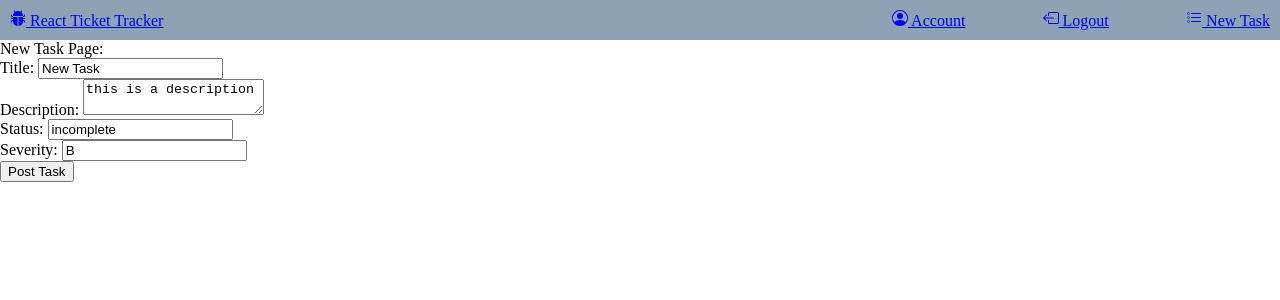
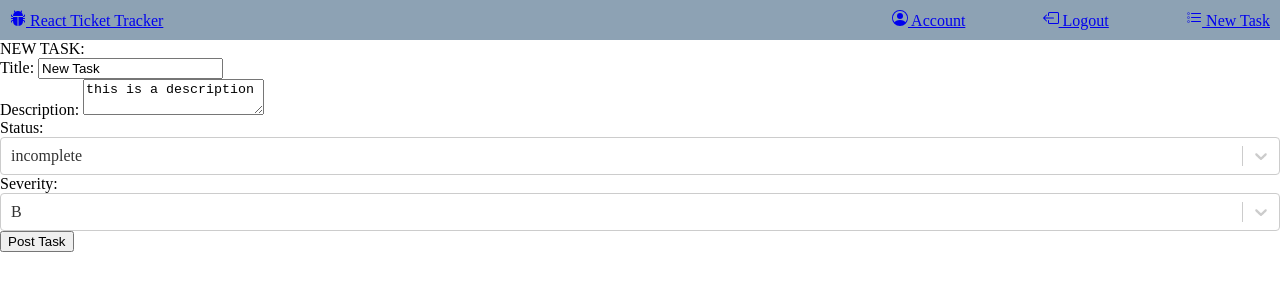
Before and after one commit to nlbdotdev/react-ticket-frontend, a React (Create React App) app: page /newtask in a window 1280 px wide. Shown: the top 300 px of the page. Built offline with nearby package versions, Linux system fonts and the light colour scheme.

Commit message:
sign up skeleton

```diff
--- a/package.json
+++ b/package.json
@@ -14,6 +14,7 @@
     "react-redux": "^8.0.1",
     "react-router-dom": "^6.3.0",
     "react-scripts": "5.0.1",
+    "react-select": "^5.3.1",
     "web-vitals": "^2.1.4"
   },
   "scripts": {
--- a/src/App.css
+++ b/src/App.css
@@ -42,7 +42,7 @@ body {
   /* justify-content: space-between; */
 }
 
-.task:hover {
+.task--task:hover {
   border: red 3px solid;
   margin: 7px;
   cursor: pointer;
--- /dev/null
+++ b/src/components/Signup.jsx
@@ -0,0 +1,21 @@
+import React from 'react'
+
+export default function Signup() {
+  return (
+    <div>
+        <h1>Sign Up:</h1>
+
+        <label>User Name</label>
+        <input></input>
+
+        <label>Password: </label>
+        <input type="password"></input>
+
+        <button>Sign Up</button>
+
+        <div>Error: ?</div>
+
+
+    </div>
+  )
+}
--- a/src/components/Task.jsx
+++ b/src/components/Task.jsx
@@ -3,7 +3,7 @@ import { useDispatch } from 'react-redux'
 import { setActiveTask } from '../features/taskSlice'
 import { printDate } from '../middleware/datetime'
 
-export default function Task({ uid, title, desc, status, severity, time_created, time_updated }) {
+export default function Task({ uid, title, desc, status, severity, author, time_created, time_updated }) {
 
   const dispatch = useDispatch()
 
@@ -17,6 +17,7 @@ export default function Task({ uid, title, desc, status, severity, time_created,
       <div>Description: {desc}</div>
       <div className="task__severity">{severity}</div>
       <div className="task__status">{status}</div>
+      <div className="task__author">{author}</div>
       <div className="task__updated">{printDate(time_updated)}</div>
       <div className="task__created">{printDate(time_created)}</div>
     </div>
--- a/src/features/taskSlice.js
+++ b/src/features/taskSlice.js
@@ -12,34 +12,22 @@ console.log('url:', url)
 console.log(process.env.REACT_APP_DEV_ENV)
 
 const initialState = {
-    tasks: [
-        // {
-        //     uid: 1,
-        //     title: 'task one',
-        //     status: 'completed',
-        //     priority: 'high'
-        // },
-        // {
-        //     uid: 2,
-        //     title: 'task two',
-        //     status: 'incompleted',
-        //     priority: 'medium'
-        // },
-        // {
-        //     uid: 3,
-        //     title: 'task three',
-        //     status: 'completed',
-        //     priority: 'low'
-        // },
-        // {
-        //     uid: 4,
-        //     title: 'task four',
-        //     status: 'incompleted',
-        //     priority: 'high'
-        // },
+    tasks: [],
+    // UID of the task to edit, if it is -1, it is treated as a new task
+    activeTask: -1,
+    severityOptions: [
+        { value: 'High', label: 'High' },
+        { value: 'Medium', label: 'Medium' },
+        { value: 'Low', label: 'Low' },
     ],
-    // UID of the task to edit, if it is -1, it is treated as a new task
-    activeTask: -1
+    statusOptions: [
+        { value: 'open', label: 'open' },
+        { value: 'in progress', label: 'in progress' },
+        { value: 'blocked', label: 'blocked' },
+        { value: 'regression', label: 'regression' },
+        { value: 'closed', label: 'closed' },
+        { value: 'reopen', label: 'reopen' },
+    ]
 }
 
 export const taskSlice = createSlice({
--- a/src/pages/Account.jsx
+++ b/src/pages/Account.jsx
@@ -1,7 +1,11 @@
 import React from 'react'
+import Signup from '../components/Signup'
+
 
 export default function Account() {
   return (
-    <div>Account</div>
+    <div>Account
+        <Signup/>    </div>
+
   )
 }
--- a/src/pages/NewTask.jsx
+++ b/src/pages/NewTask.jsx
@@ -2,6 +2,9 @@ import React, { useEffect, useState } from 'react'
 import { useDispatch, useSelector } from 'react-redux'
 import { fetchTasks, postTask } from '../features/taskSlice'
 import { getDate } from '../middleware/datetime'
+import Select from 'react-select';
+
+// Export and import these, could put in store
 
 // do time and ID automatically, accept other fields
 // make severity and status enums
@@ -12,6 +15,9 @@ export default function NewTask() {
 
   const tempDate = new Date()
   const dispatch = useDispatch()
+
+  const statusOptions = (useSelector(state => state.task.statusOptions))
+  const severityOptions = (useSelector(state => state.task.severityOptions))
 
   const [newTask, setNewTask] = useState({
     title: 'New Task',
@@ -39,50 +45,57 @@ export default function NewTask() {
 
   return (
     <div>
-      New Task Page:
-      <br />
 
+      <div>NEW TASK: </div>
+
+      <div>
         <label>Title: </label>
-
         <input
           id='title'
           value={newTask.title}
           onChange={e => setNewTask({ ...newTask, [e.target.id]: e.target.value })}
         ></input>
-      <br />
+      </div>
 
+      <div>
         <label>Description: </label>
-
         <textarea
           id='desc'
           value={newTask.desc}
           onChange={e => setNewTask({ ...newTask, [e.target.id]: e.target.value })}
         />
-      <br />
+      </div>
 
 
+      <div>
         <label>Status: </label>
+         <Select
+          name="status"
+          value={{
+            label: newTask.status,
+            value: newTask.status
+          }}
+          onChange={e => setNewTask({ ...newTask, "status": e.value })}
+          options={statusOptions}
+        />
+      </div>
 
-      <input
-        id='status'
-        value={newTask.status}
-        onChange={e => setNewTask({ ...newTask, [e.target.id]: e.target.value })}
-      ></input>
-      <br />
-
+      <div>
         <label>Severity: </label>
-
-      <input
-        id='severity'
-        value={newTask.severity}
-        onChange={e => setNewTask({ ...newTask, [e.target.id]: e.target.value })}
-      ></input>
-      <br />
+        <Select
+          name="severity"
+          value={{
+            label: newTask.severity,
+            value: newTask.severity
+          }}
+          onChange={e => setNewTask({ ...newTask, "severity": e.value })}
+          options={severityOptions}
+        />
+      </div>
 
       <button
         onClick={() => submitTask()}
       >  Post Task</button>
-      <br />
 
     </div>
   )
--- a/src/pages/Tasks.jsx
+++ b/src/pages/Tasks.jsx
@@ -2,6 +2,7 @@ import React from 'react'
 import Task from '../components/Task'
 import { fetchTasks, setActiveTask } from '../features/taskSlice';
 import { useDispatch } from 'react-redux';
+
 
 export default function Tasks({ tasks }) {
 
@@ -10,16 +11,15 @@ export default function Tasks({ tasks }) {
 
 
     return (
-        <div>Tasks Page:
 
+        <div>
 
 
             <button
                 onClick={() => dispatch(fetchTasks())}
             >Fetch Tasks</button>
-            <br />
 
-            |{" "}
+            {" "}|{" "}
 
             <button
                 onClick={() => dispatch(setActiveTask(-1))}
@@ -27,7 +27,7 @@ export default function Tasks({ tasks }) {
             <br />
 
 
-            <div className='tasks'>
+            <div className='task'>
                 <div className="task__uid">ID</div>
                 <div className="task__title">Title</div>
                 <div>Description</div>
```
Also changed, not shown: src/features/accountSlice.js (added), 1 other file (tests, documents, lock files or other folders). Lines whose indentation alone changed are shown as unchanged.
